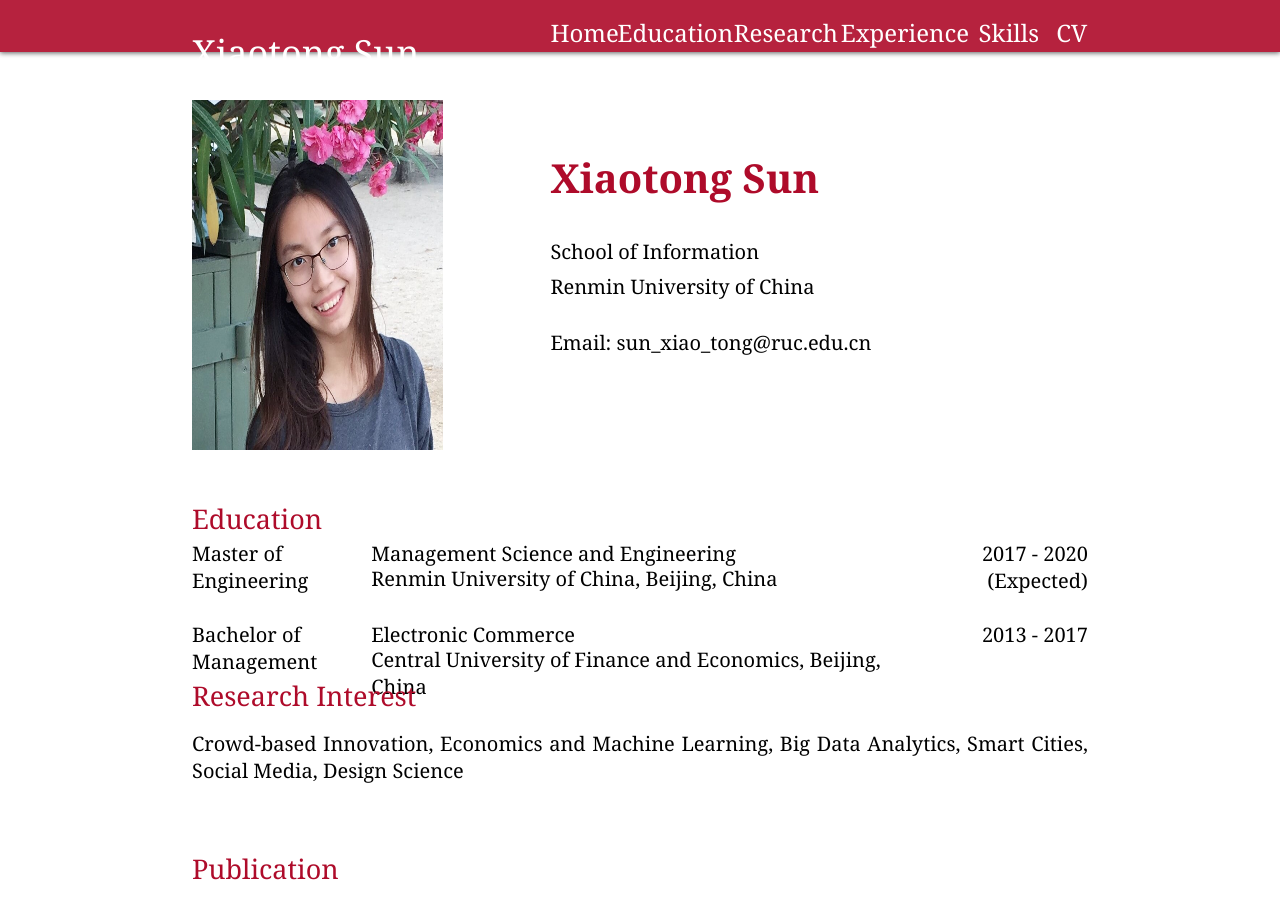
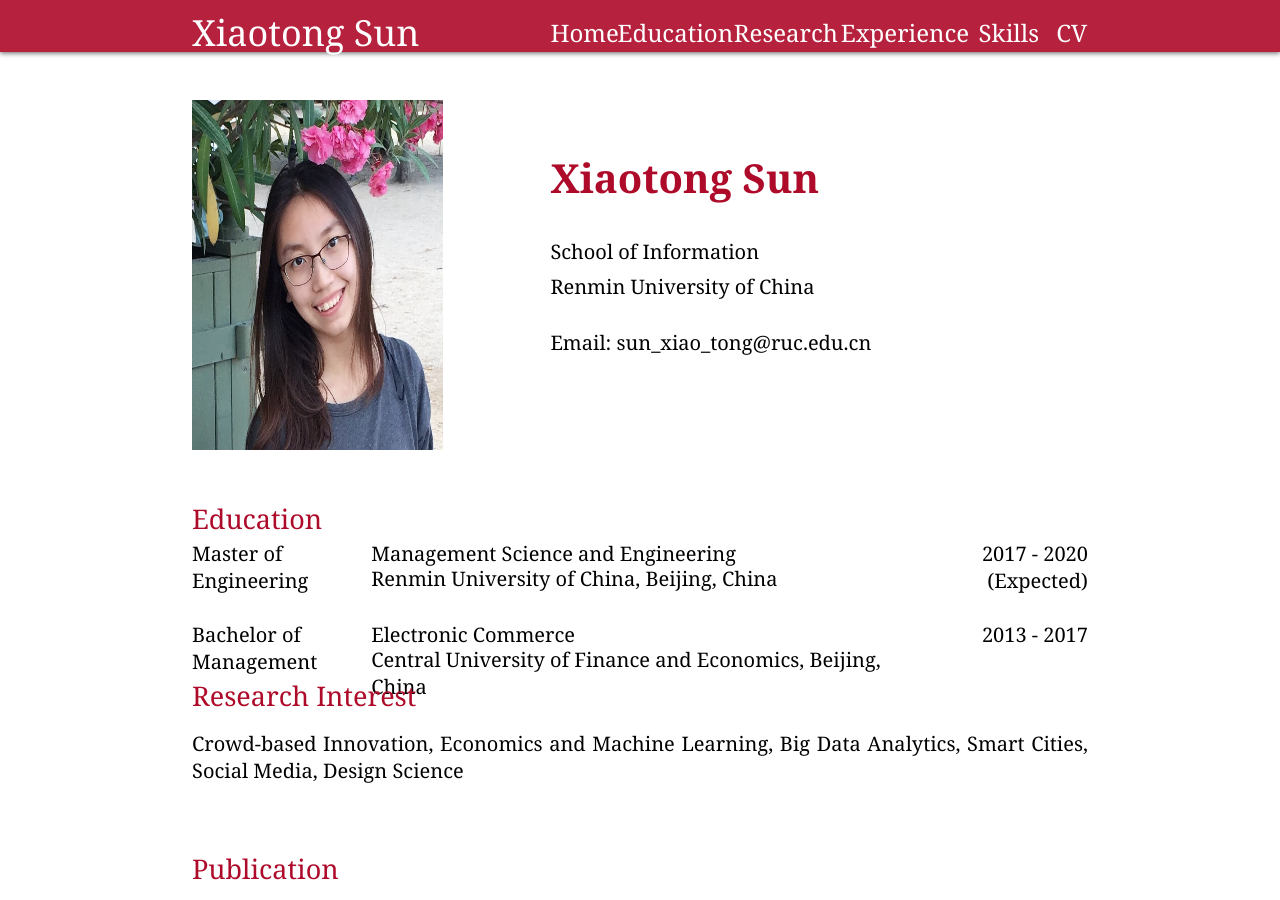
Before and after one commit to carolxiaotongsun/carolxiaotongsun.github.io, a Jekyll site: the page index.html, which Jekyll copies as it is, in a window 1280 px wide and 900 px high. Built offline with Jekyll 4.4.1, drawn with Linux system fonts in a browser that asks for light colours.

Commit message:
Update index.html

```diff
--- a/index.html
+++ b/index.html
@@ -20,7 +20,7 @@
 <body>
     <div id = "NAVIGATION_BAR" class="topBar">
         <div id = "BAR_CONTAINER" class="barContainer">
-            <div id = "BAR_NAME" style="margin-top: 20px;width:40%;height:100%;float:left;line-height:66px;font-weight:200">
+            <div id = "BAR_NAME" style="width:40%;height:100%;float:left;line-height:66px;font-weight:200">
                 <h class="naviFont">Xiaotong Sun</h>
             </div>
             <div id = "BAR_NAVI" style="width:60%;height:100%;float:left;line-height:66px">
```
